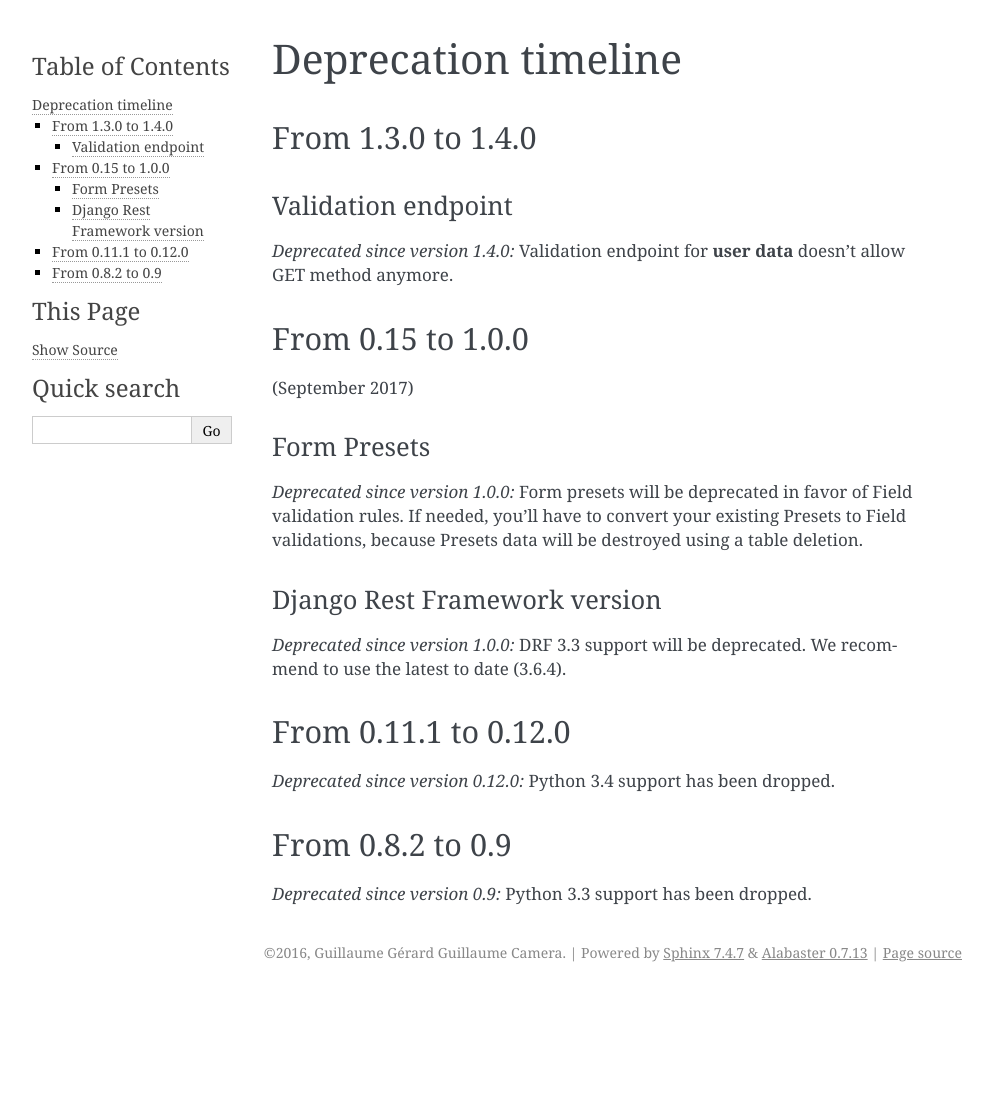
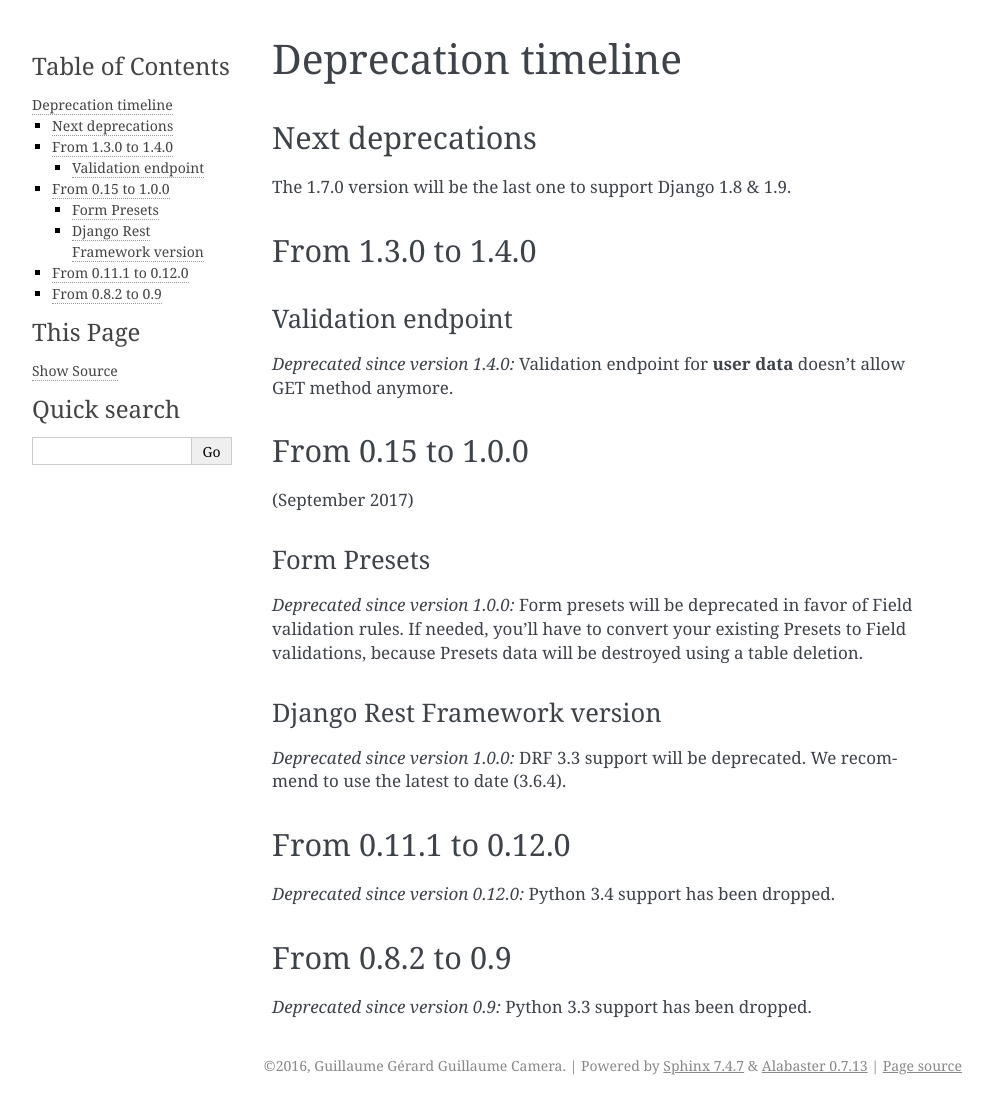
Before and after one commit to peopledoc/django-formidable, a Sphinx documentation site: the page built from docs/source/deprecations.rst, in a window 1280 px wide. Shown: the whole page, without its empty margins (148-1141 px from the left). Built offline with Sphinx 7.4.7, drawn with Linux system fonts in a browser that asks for light colours; before the commit the page ends 992 px from its top, so only the background shows below that.

Commit message:
v1.7.0
Changelog:

**Deprecation Warning**: Support for django<=1.9 will be dropped by the version 2.0.0.

- Added a tool to build the JSON Schema from the ``formidable.yml`` file, and include it into the documentation.
- Add a deprecation warning for django 1.8 and 1.9

```diff
--- a/CHANGELOG.rst
+++ b/CHANGELOG.rst
@@ -2,8 +2,8 @@
 ChangeLog
 =========
 
-master (unreleased)
-===================
+Release 1.7.0 (2018-04-20)
+==========================
 
 **Deprecation Warning**: Support for django<=1.9 will be dropped by the version 2.0.0.
 
--- a/docs/source/deprecations.rst
+++ b/docs/source/deprecations.rst
@@ -1,6 +1,11 @@
 ====================
 Deprecation timeline
 ====================
+
+Next deprecations
+=================
+
+The 1.7.0 version will be the last one to support Django 1.8 & 1.9.
 
 From 1.3.0 to 1.4.0
 ===================
--- a/formidable/__init__.py
+++ b/formidable/__init__.py
@@ -3,5 +3,5 @@ from __future__ import absolute_import
 from .json_migrations import latest_version
 
 default_app_config = 'formidable.app.FormidableConfig'
-version = '1.7.0.dev0'
+version = '1.7.0'
 json_version = latest_version
```
